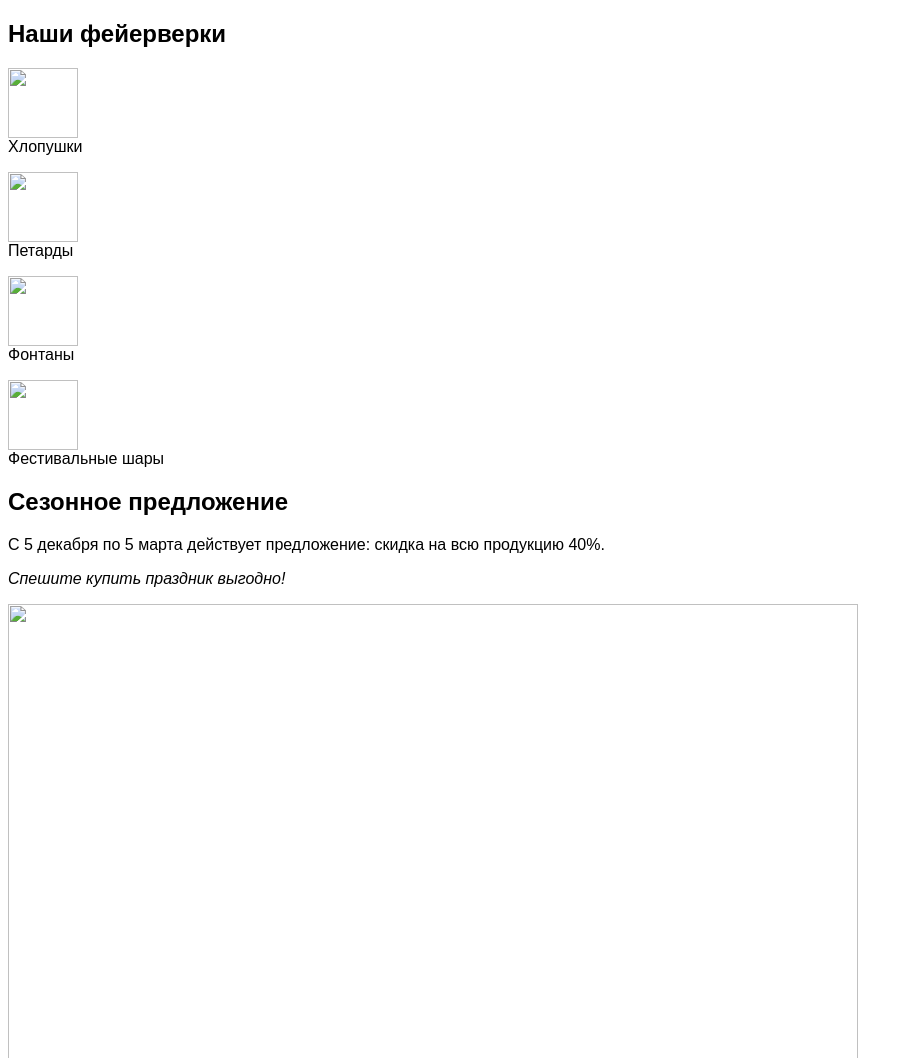
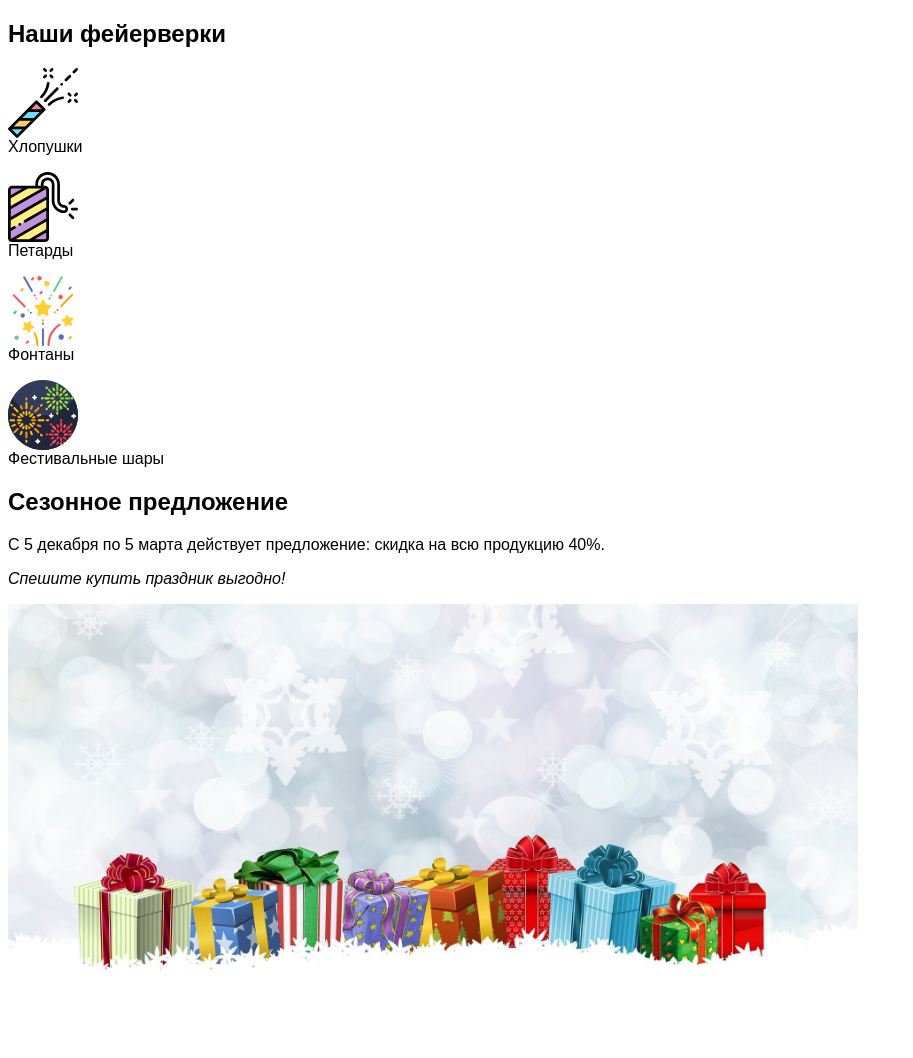
Before and after one commit to navi-yabloko/feyerverki, a plain HTML site: page index.html in a window 1280 px wide. Shown: the part 748-1806 px from the top of the page, without its empty margins (0-913 px from the left). Drawn offline with Linux system fonts and the light colour scheme.

Commit message:
Update index.html

```diff
--- a/index.html
+++ b/index.html
@@ -18,32 +18,32 @@
             <img src="fireworks-2731725_1920_0_1607673819.jpg" width="850px"/>
             <h2 id="price">Наши фейерверки</h2>
             <p>
-                <p><img src="хлопушка_0_1607673818" width="70px"/><br/>Хлопушки</p>
-                <p><img src="петарда_0_1607673817" width="70px"/><br/>Петарды</p>
-                <p><img src="фонтан_0_1607673817" width="70px"/><br/>Фонтаны</p>
-                <p><img src="шар_0_1607673818" width="70px"/><br/>Фестивальные шары</p>
+                <p><img src="хлопушка_0_1607673818.svg" width="70px"/><br/>Хлопушки</p>
+                <p><img src="петарда_0_1607673817.svg" width="70px"/><br/>Петарды</p>
+                <p><img src="фонтан_0_1607673817.svg" width="70px"/><br/>Фонтаны</p>
+                <p><img src="шар_0_1607673818.svg" width="70px"/><br/>Фестивальные шары</p>
             </p>
             <h2 id="discount">Сезонное предложение</h2>
             <p>С 5 декабря по 5 марта действует предложение: скидка на всю продукцию 40%.</p>
             <p>
                 <i>Спешите купить праздник выгодно!</i>
             </p>
-            <img src="сезонные скидки_0_1607673818" width="850px"/>
+            <img src="сезонные скидки_0_1607673818.jpg" width="850px"/>
             <h2 id="delivery">Как приобрести?</h2>
             <a href="#contacts">Контакты</a>
             <p>Вы можете сделать заказ по телефону или приобрести товары в магазине.</p>
             <p>В магазине вас ждёт подробный рассказ о нашей продукции.</p>
             <p>При посещении магазина можно заказать доставку на дом/в офис.</p>
             <p>Вы также можете по телефону сделать предзаказ для резервирования товаров в магазине.</p>
-            <img src="покупка_0_1607673818>
+            <img src="покупка_0_1607673818.png>
             <h2 id="wholesale">Оптом</h2>
             <p>От 100 000 ₽ — скидка 45%</p>
             <p>От 200 000 ₽ — скидка 50%.</p>
-            <img src="опт_0_1607673818" width="200px"/>
+            <img src="опт_0_1607673818.png" width="200px"/>
             <h2 id="about_us">О компании</h2>
             <p>Наша история началась с магазина, открывшегося в 2005 году. Тогда мы предлагали только хлопушки.</p>
             <p>В 2015 году у нас появился сайт, а ассортимент пополнился новыми видами товаров.</p>
-            <img src="arrows-2023449_1920_0_1607674211" width="200px"/><br/>
+            <img src="arrows-2023449_1920_0_1607674211.png" width="200px"/><br/>
             <p><a href="#logo">Наверх</a></p>
         </main>
         <footer>
```
